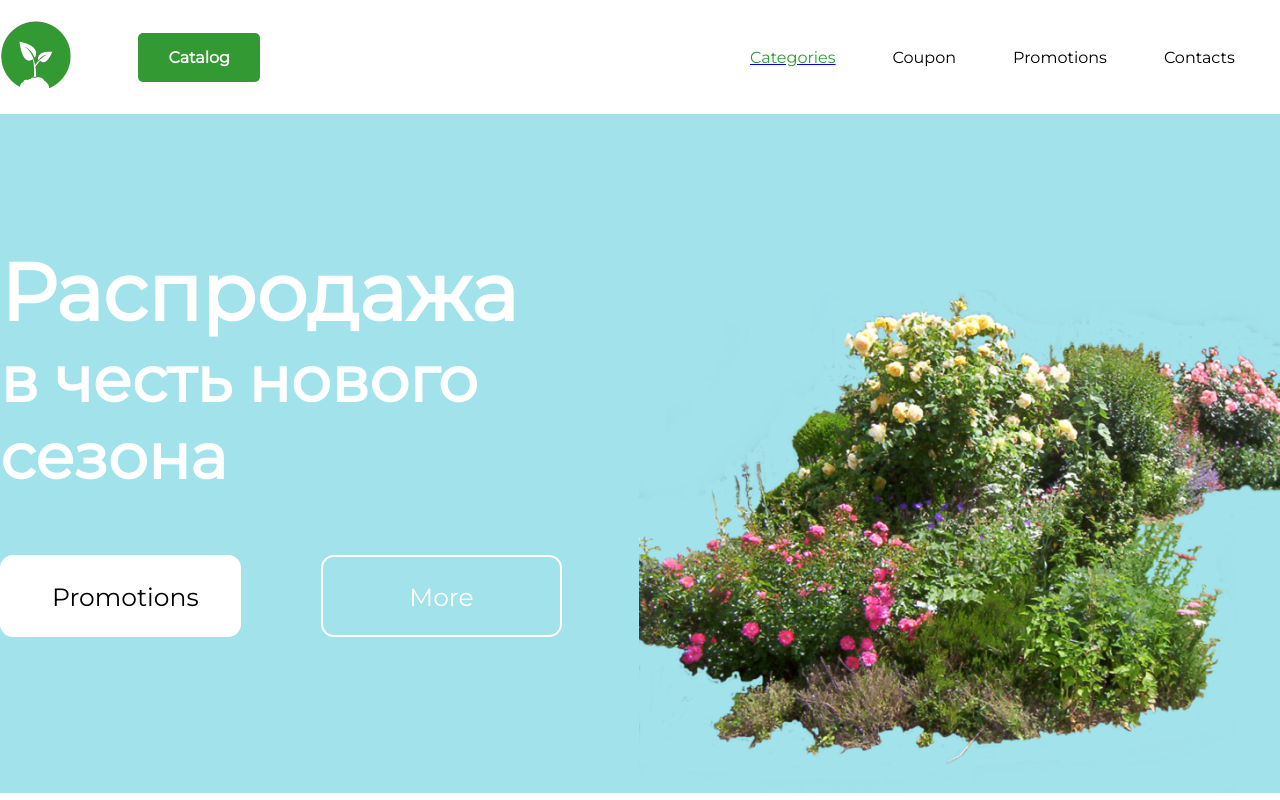
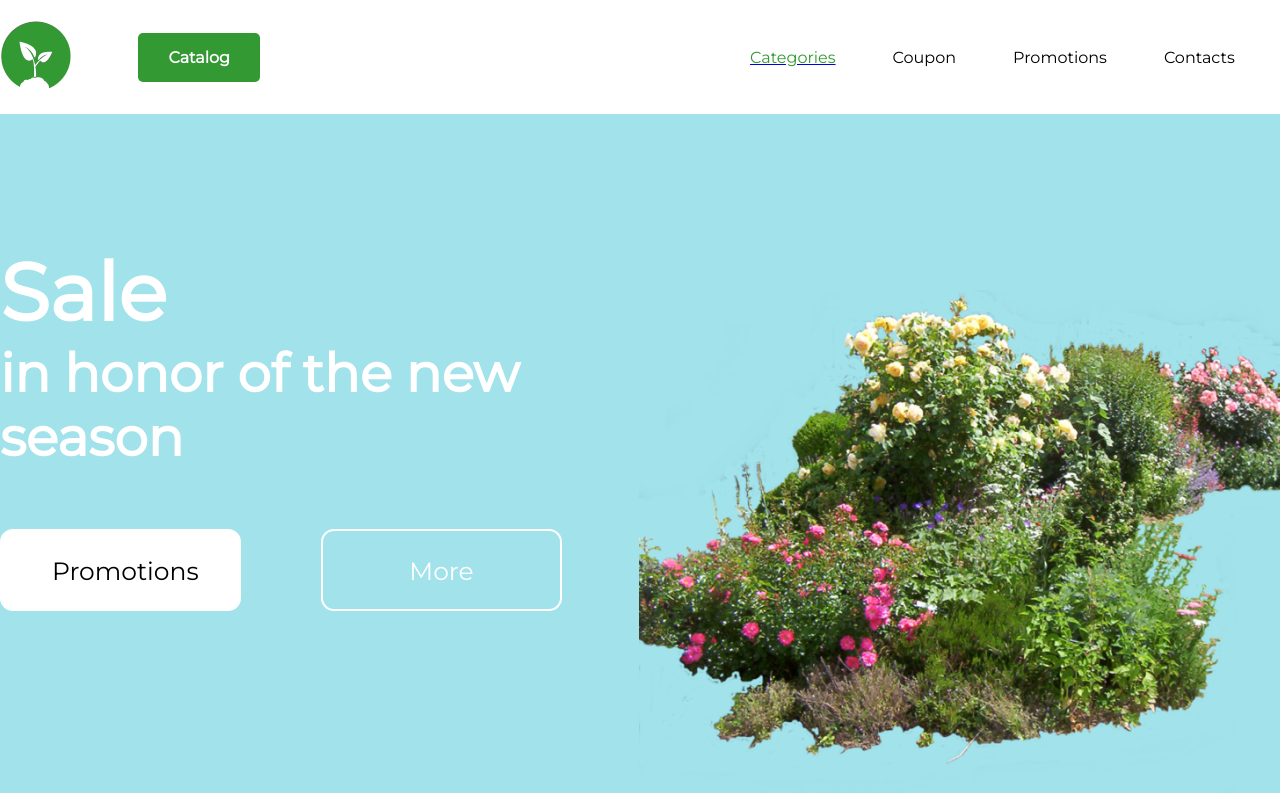
Before and after one commit to dimaarmas/BAUHAUS_STORE_REACT, a React (Create React App) app in the folder bauhaus_online_store_app/: page / in a window 1280 px wide. Shown: the top 800 px of the page. Built offline with nearby package versions, Linux system fonts and the light colour scheme.

Commit message:
description page added

```diff
--- a/bauhaus_online_store_app/src/components/Header/index.jsx
+++ b/bauhaus_online_store_app/src/components/Header/index.jsx
@@ -7,8 +7,8 @@ export default function Header() {
         <div className={s.banner_section}>
             <div className={s.banner_sub_section}>
                 <div>
-                    <p className={s.first_title}>Распродажа</p>
-                    <p className={s.second_title}>в честь нового сезона</p>
+                    <p className={s.first_title}>Sale</p>
+                    <p className={s.second_title}>in honor of the new season</p>
                     <div className={s.banner_buttons}>
                         <div>Promotions</div>
                         <div>More</div>
--- a/bauhaus_online_store_app/src/components/Header/index.module.css
+++ b/bauhaus_online_store_app/src/components/Header/index.module.css
@@ -18,7 +18,7 @@
 
 .second_title {
     font-weight: 700;
-    font-size: 63px;
+    font-size: 53px;
     color: #FFFF;
 }
 
--- a/bauhaus_online_store_app/src/pages/DescriptionPage/index.jsx
+++ b/bauhaus_online_store_app/src/pages/DescriptionPage/index.jsx
@@ -7,7 +7,7 @@ import s from './index.module.css'
 
 export default function DescriptionPage() {
 
-    const src_img = `http://localhost:3333${image}`
+
 
     const dispatch = useDispatch();
     const product = useSelector(state => state.product);
@@ -18,7 +18,10 @@ export default function DescriptionPage() {
         dispatch(load_product(id))
     }, []);
 
+    console.log(product);
+
     const { title, description, price, image, discont_price } = product;
+    const src_img = `http://localhost:3333${image}`
 
     return (
         <div>
@@ -31,6 +34,7 @@ export default function DescriptionPage() {
                     <p>{discont_price}</p>
                     <p>-7%</p>
                 </div>
+                <button>Add to Cart</button>
             </div>
         </div>
     )
--- a/bauhaus_online_store_app/src/store/reducers/product.js
+++ b/bauhaus_online_store_app/src/store/reducers/product.js
@@ -1,4 +1,4 @@
-const defaultState = [];
+const defaultState = {};
 
 const LOAD_PRODUCT = 'LOAD_PRODUCT';
 
```
